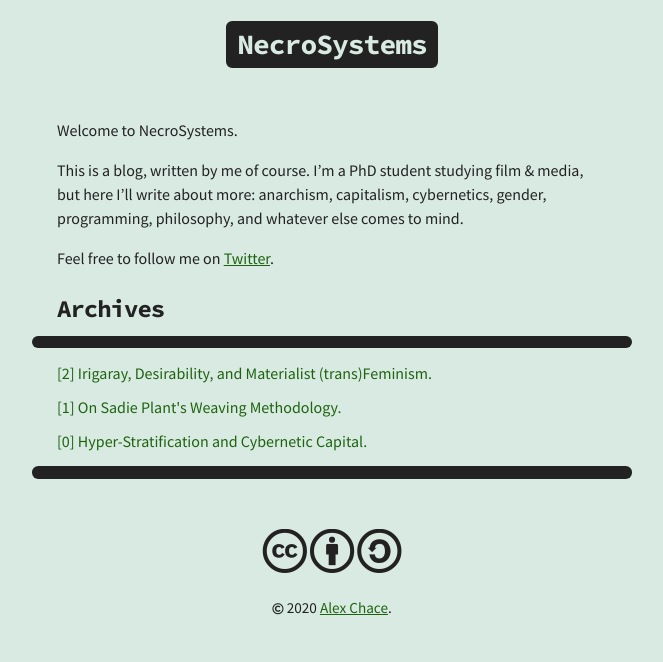
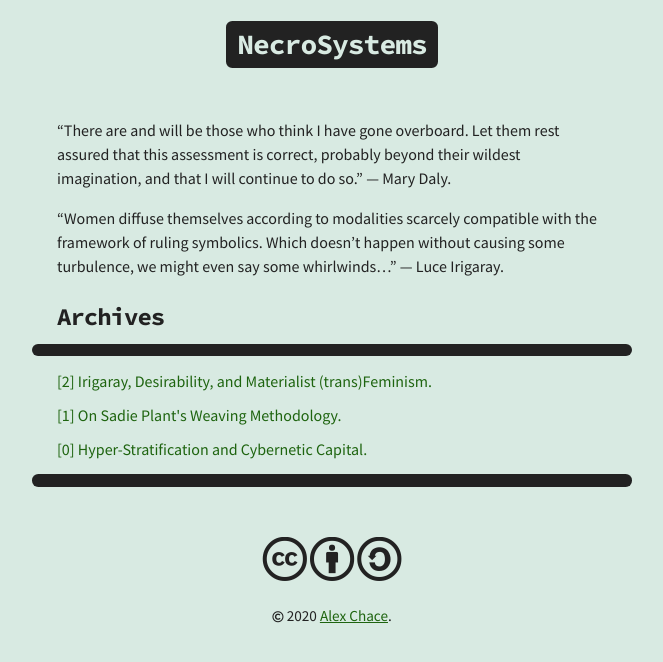
Before and after one commit to alychace/distort.jp, a Jekyll site: the page built from index.md, in a window 1280 px wide. Shown: the top 662 px of the page, without its empty margins (308-971 px from the left). Built offline with Jekyll 4.4.1, drawn with Linux system fonts in a browser that asks for light colours; nearby versions of some CDN libraries.

Commit message:
new homepage text

```diff
--- a/index.md
+++ b/index.md
@@ -2,13 +2,13 @@
 layout: default
 description: Writings on cyberculture, horror, technology, capitalism, gender, and whatever else comes to mind.
 thumbnail: index.png
+desco: "I'm a PhD student studying film & media, but here I'll write about more: anarchism, capitalism, cybernetics, gender, programming, philosophy, and whatever else comes to mind."
 ---
 
-Welcome to NecroSystems.
 
-This is a blog, written by me of course. I'm a PhD student studying film & media, but here I'll write about more: anarchism, capitalism, cybernetics, gender, programming, philosophy, and whatever else comes to mind.
+“There are and will be those who think I have gone overboard. Let them rest assured that this assessment is correct, probably beyond their wildest imagination, and that I will continue to do so.” --- Mary Daly.
 
-Feel free to follow me on [Twitter](http://twitter.com/{{site.twitter}}).
+"Women diffuse themselves according to modalities scarcely compatible with the framework of ruling symbolics. Which doesn't happen without causing some turbulence, we might even say some whirlwinds..." --- Luce Irigaray.
 
 ## Archives
 <hr class="separator">
```
